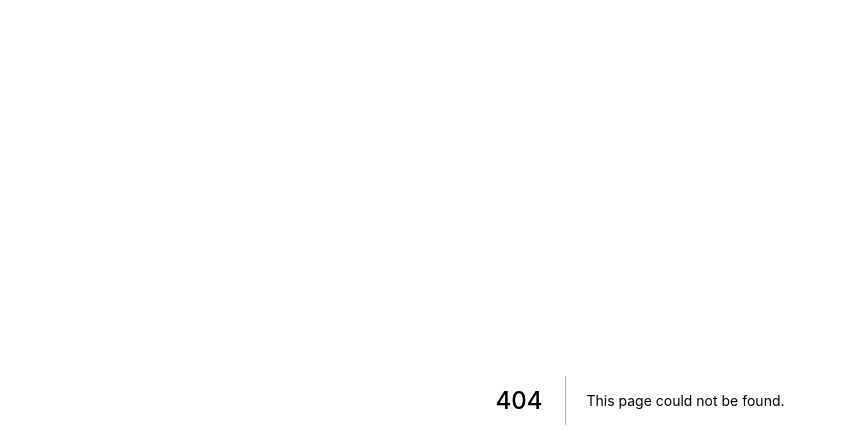
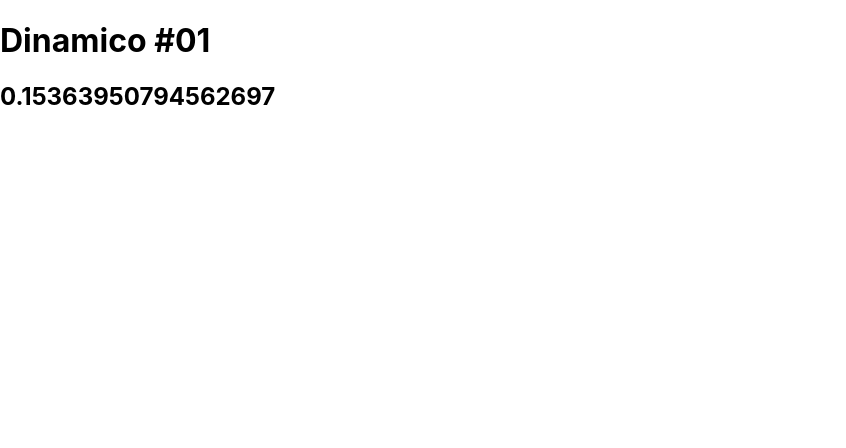
Before and after one commit to GeanGoncalves/ReactJS, a Next.js app in the folder curso-nextjs/renderizacao/: page /dinamico1 in a window 1280 px wide. Before the commit this address had no page. Shown: the top 448 px of the page, without its empty margins (0-846 px from the left). Built offline with nearby package versions, Linux system fonts and the light colour scheme.

Commit message:
Modos de Pré Renderização NextJs - Aula:14

```diff
--- /dev/null
+++ b/curso-nextjs/renderizacao/pages/dinamico1.jsx
@@ -0,0 +1,17 @@
+export function getServerSideProps(){
+    console.log('[Server] gerando props para o componente....')
+    return{
+        props: {
+            numero: Math.random()
+        }
+    }
+}
+
+export default function Dinamico1(props){
+    return(
+        <div>
+           <h1>Dinamico #01</h1>
+           <h2>{props.numero}</h2>
+        </div>
+   )
+}
```
